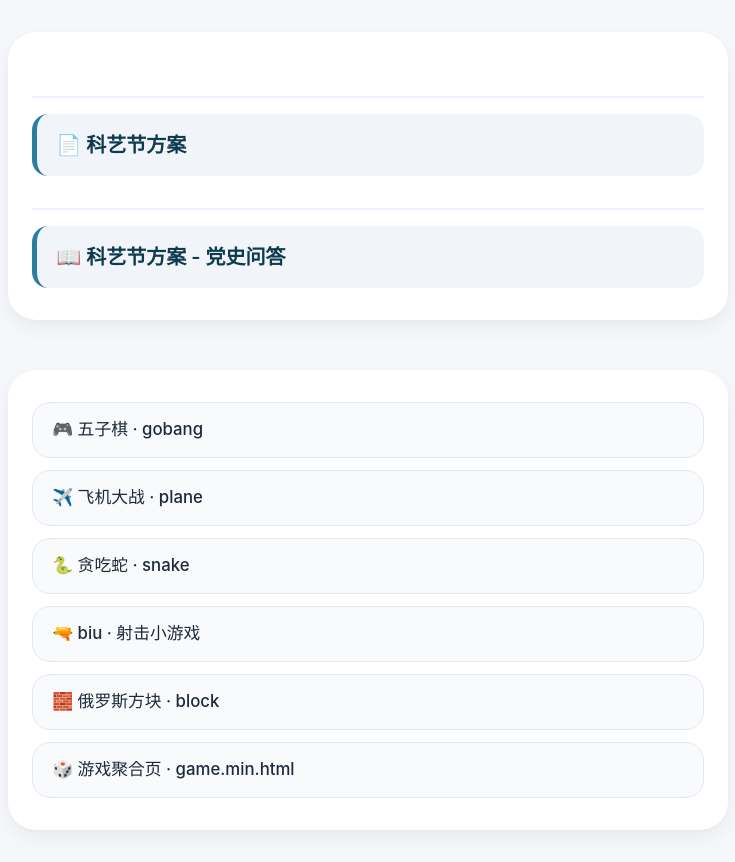
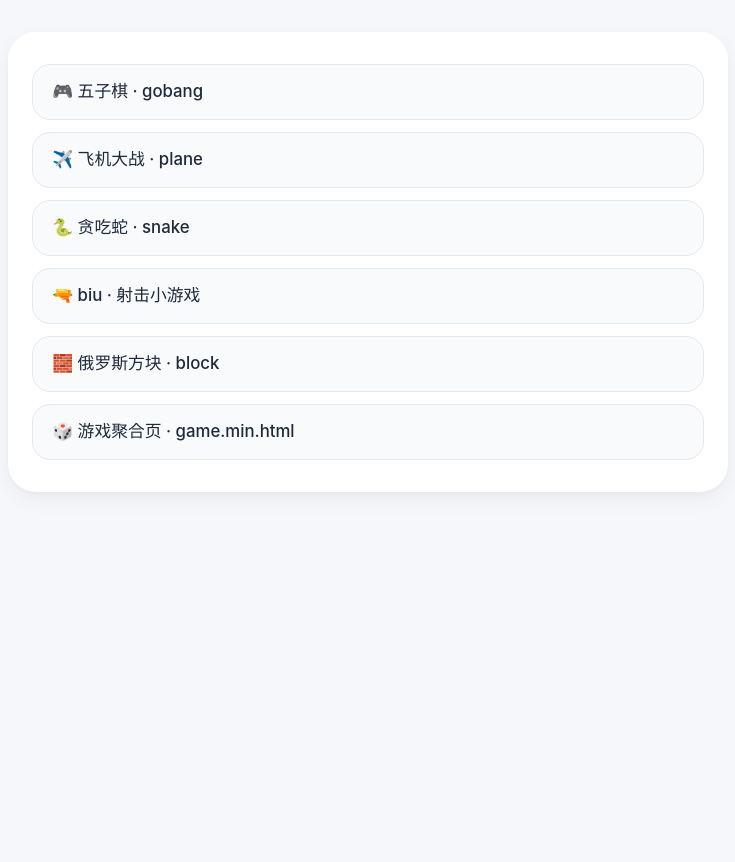
Before and after one commit to gpchn/games, a plain HTML site: page index.html in a window 1280 px wide. Shown: the whole page, without its empty margins (272-1007 px from the left). After the commit the page ends 800 px from the top, so only its background shows below. Drawn offline with Linux system fonts and the light colour scheme.

Commit message:
Update index.html

```diff
--- a/index.html
+++ b/index.html
@@ -94,18 +94,6 @@
 </head>
 <body>
 <div class="container">
-  <!-- 科艺节方案（突出显示） -->
-  <div class="project-title">
-    <a href="/kyj.html">📄 科艺节方案</a>
-  </div>
-  <div class="project-title">
-    <a href="/proj_ds.html">📖 科艺节方案 - 党史问答</a>
-  </div>
-</div>
-
-<div style="height: 50px"></div>
-
-<div class="container">
   <!-- 普通游戏链接 —— 原本用<br>分隔，现通过类名统一块级样式 -->
   <a href="/gobang.html" class="game-link">🎮 五子棋 · gobang</a>
   <a href="/plane.html" class="game-link">✈️ 飞机大战 · plane</a>
```
